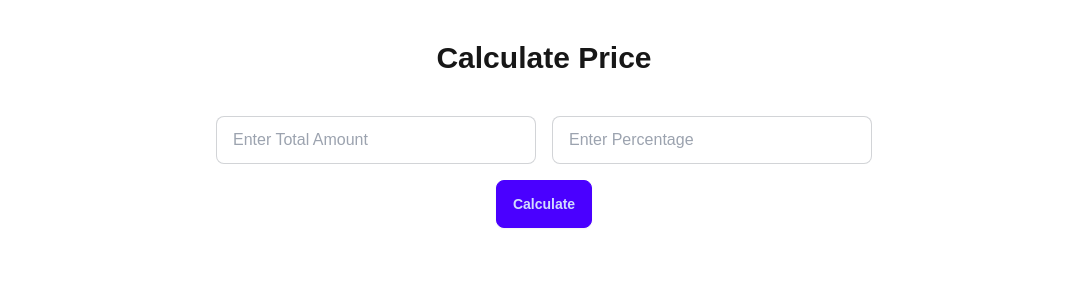
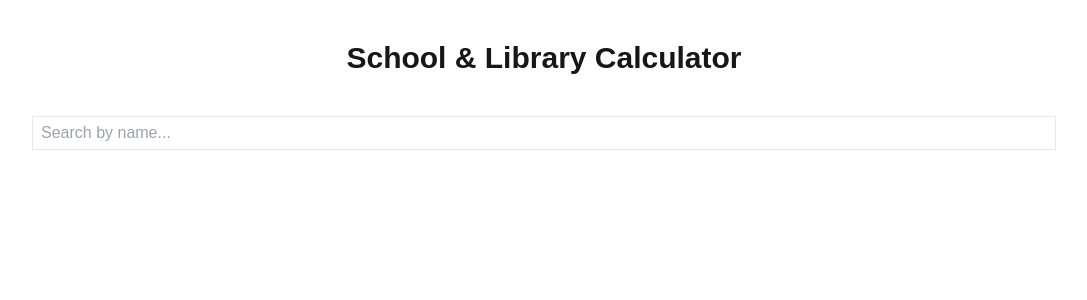
Before and after one commit to Shakib-Shajid/publication_management, a Next.js app: page /calculator in a window 1280 px wide. Shown: the top 300 px of the page, without its empty margins (96-1183 px from the left). Built offline with nearby package versions, Linux system fonts and the light colour scheme.

Commit message:
add percentage for calculating amount

```diff
--- /dev/null
+++ b/src/app/calculator/api/route.js
@@ -0,0 +1,81 @@
+import { NextResponse } from "next/server";
+import { MongoClient, ObjectId } from "mongodb";
+
+const uri = process.env.MONGODB_URI;
+const client = new MongoClient(uri);
+const db = client.db("schoolDB"); // Change 'schoolDB' to your actual database name
+const collection = db.collection("schools");
+
+// GET: Fetch all schools or search by name
+export async function GET(req) {
+    try {
+        await client.connect();
+        const url = new URL(req.url);
+        const searchQuery = url.searchParams.get("search"); // Extract search query from URL
+        let schools;
+
+        if (searchQuery) {
+            schools = await collection.find({
+                name: { $regex: searchQuery, $options: "i" } // Case-insensitive search
+            }).toArray();
+        } else {
+            schools = await collection.find().toArray();
+        }
+
+        return NextResponse.json(schools);
+    } catch (error) {
+        return NextResponse.json({ error: error.message }, { status: 500 });
+    }
+}
+
+// POST: Add a new school
+export async function POST(req) {
+    try {
+        const { name, price } = await req.json();
+        if (!name || !price) {
+            return NextResponse.json({ error: "Name and price are required" }, { status: 400 });
+        }
+
+        await client.connect();
+        const result = await collection.insertOne({ name, price });
+        return NextResponse.json({ message: "School added", id: result.insertedId });
+    } catch (error) {
+        return NextResponse.json({ error: error.message }, { status: 500 });
+    }
+}
+
+// PUT: Update school name and/or price
+export async function PUT(req) {
+    try {
+        const { id, name, price } = await req.json();
+        if (!id || (!name && !price)) {
+            return NextResponse.json({ error: "ID, name or price are required" }, { status: 400 });
+        }
+
+        await client.connect();
+        const updateFields = {};
+        if (name) updateFields.name = name;
+        if (price) updateFields.price = price;
+
+        const result = await collection.updateOne({ _id: new ObjectId(id) }, { $set: updateFields });
+        return NextResponse.json({ message: "School updated", modifiedCount: result.modifiedCount });
+    } catch (error) {
+        return NextResponse.json({ error: error.message }, { status: 500 });
+    }
+}
+
+// DELETE: Remove a school
+export async function DELETE(req) {
+    try {
+        const { id } = await req.json();
+        if (!id) {
+            return NextResponse.json({ error: "ID is required" }, { status: 400 });
+        }
+
+        await client.connect();
+        const result = await collection.deleteOne({ _id: new ObjectId(id) });
+        return NextResponse.json({ message: "School deleted", deletedCount: result.deletedCount });
+    } catch (error) {
+        return NextResponse.json({ error: error.message }, { status: 500 });
+    }
+}
--- a/src/app/calculator/page.jsx
+++ b/src/app/calculator/page.jsx
@@ -1,56 +1,230 @@
-"use client"
-import React, { useState } from 'react';
+// "use client"
+// import React, { useState } from 'react';
+
+// const Page = () => {
+    // const [amount, setAmount] = useState('');
+    // const [percentage, setPercentage] = useState('');
+    // const [result, setResult] = useState(null);
+
+    // const handleCalculate = () => {
+    //     const totalAmount = parseFloat(amount);
+    //     const percentValue = parseFloat(percentage);
+
+    //     if (!isNaN(totalAmount) && !isNaN(percentValue)) {
+    //         const calculatedValue = (totalAmount * percentValue) / 100;
+    //         const finalAmount = totalAmount - calculatedValue;
+    //         setResult(finalAmount);
+    //     } else {
+    //         setResult('Invalid input');
+    //     }
+    // };
+
+//     return (
+//         <div className='text-center my-10'>
+//             <h3 className='text-3xl font-bold'>Calculate Price</h3>
+//             <div className='my-10'>
+//                 <div className='flex gap-4 justify-center'>
+//                     <input
+//                         type="text"
+//                         placeholder="Enter Total Amount"
+//                         className="input input-bordered w-full max-w-xs"
+//                         value={amount}
+//                         onChange={(e) => setAmount(e.target.value)}
+//                     />
+//                     <input
+//                         type="text"
+//                         placeholder="Enter Percentage"
+//                         className="input input-bordered w-full max-w-xs"
+//                         value={percentage}
+//                         onChange={(e) => setPercentage(e.target.value)}
+//                     />
+//                 </div>
+//                 <button
+//                     className='btn btn-primary mt-4'
+//                     onClick={handleCalculate}
+//                 >
+//                     Calculate
+//                 </button>
+//                 {result !== null && (
+//                     <div className='mt-4 text-lg font-semibold'>
+//                         Back: {result}
+//                     </div>
+//                 )}
+//             </div>
+//         </div>
+//     );
+// };
+
+// export default Page;
+
+
+
+
+
+
+
+
+
+
+
+
+
+
+
+
+
+
+
+
+"use client";
+import React, { useEffect, useState } from "react";
 
 const Page = () => {
-    const [amount, setAmount] = useState('');
-    const [percentage, setPercentage] = useState('');
+    const [searchQuery, setSearchQuery] = useState("");
+    const [schools, setSchools] = useState([]);  // To store list of matching schools
+    const [selectedSchool, setSelectedSchool] = useState(null);  // To store the selected school data
+    const [amount, setAmount] = useState("");
     const [result, setResult] = useState(null);
+    const [notFound, setNotFound] = useState(false);
 
-    const handleCalculate = () => {
-        const totalAmount = parseFloat(amount);
-        const percentValue = parseFloat(percentage);
+    // Fetch matching schools based on search query
+    useEffect(() => {
+        async function fetchData() {
+            if (searchQuery.trim() === "") {
+                setSchools([]);
+                setSelectedSchool(null);
+                setNotFound(false);
+                return;
+            }
 
-        if (!isNaN(totalAmount) && !isNaN(percentValue)) {
-            const calculatedValue = (totalAmount * percentValue) / 100;
-            const finalAmount = totalAmount - calculatedValue;
-            setResult(finalAmount);
-        } else {
-            setResult('Invalid input');
+            try {
+                const res = await fetch(`/list/api?search=${searchQuery}`);
+                if (!res.ok) throw new Error("Failed to fetch data");
+
+                const data = await res.json();
+                if (data.length > 0) {
+                    setSchools(data);  // Set matching schools
+                    setNotFound(false); // Reset not found flag
+                } else {
+                    setSchools([]);
+                    setNotFound(true); // No matching data found
+                }
+            } catch (error) {
+                console.error("Error fetching data:", error);
+                setNotFound(true);
+            }
         }
+        fetchData();
+    }, [searchQuery]);
+
+    // Handle search input change
+    const handleSearchChange = (e) => {
+        setSearchQuery(e.target.value);
     };
 
+    // Select a school from the suggestions
+    const handleSchoolSelect = (school) => {
+        setSelectedSchool(school);
+        setSearchQuery(school.name);  // Set search query to the selected school name
+        setSchools([]);  // Clear suggestions after selection
+    };
+
+    // Handle amount input change
+    const handleAmountChange = (e) => {
+        setAmount(e.target.value);
+    };
+
+    // Calculate result when amount or percentage changes
+    useEffect(() => {
+        if (amount && selectedSchool) {
+            const discount = (parseFloat(amount) * parseFloat(selectedSchool.price)) / 100;
+            setResult(parseFloat(amount) - discount);
+        } else {
+            setResult(null);
+        }
+    }, [amount, selectedSchool]);
+
     return (
-        <div className='text-center my-10'>
-            <h3 className='text-3xl font-bold'>Calculate Price</h3>
-            <div className='my-10'>
-                <div className='flex gap-4 justify-center'>
+        <div className="w-[80%] mx-auto">
+            <h3 className="text-3xl font-bold text-center my-10">School & Library Calculator</h3>
+
+            {/* Search Input */}
+            <div className="mb-6">
+                <input
+                    type="text"
+                    value={searchQuery}
+                    onChange={handleSearchChange}
+                    placeholder="Search by name..."
+                    className="border px-2 py-1 w-full"
+                />
+            </div>
+
+            {/* Show "Not Found" message */}
+            {notFound && <p className="text-red-500 text-center">School not found.</p>}
+
+            {/* Show list of schools if matching schools are found */}
+            {schools.length > 0 && (
+                <div className="mb-4">
+                    <ul className="border p-2">
+                        {schools.map((school) => (
+                            <li
+                                key={school._id}
+                                onClick={() => handleSchoolSelect(school)}
+                                className="cursor-pointer py-1 hover:bg-gray-200"
+                            >
+                                {school.name}
+                            </li>
+                        ))}
+                    </ul>
+                </div>
+            )}
+
+            {/* Display selected school name */}
+            {selectedSchool && !notFound && (
+                <div className="mb-4">
+                    <label className="block font-semibold">School Name:</label>
                     <input
                         type="text"
-                        placeholder="Enter Total Amount"
-                        className="input input-bordered w-full max-w-xs"
-                        value={amount}
-                        onChange={(e) => setAmount(e.target.value)}
+                        value={selectedSchool.name}
+                        readOnly
+                        className="border px-2 py-1 w-full bg-gray-100"
                     />
+                </div>
+            )}
+
+            {/* Percentage Display */}
+            {selectedSchool && !notFound && (
+                <div className="mb-4">
+                    <label className="block font-semibold">Percentage:</label>
                     <input
                         type="text"
-                        placeholder="Enter Percentage"
-                        className="input input-bordered w-full max-w-xs"
-                        value={percentage}
-                        onChange={(e) => setPercentage(e.target.value)}
+                        value={selectedSchool.price}
+                        readOnly
+                        className="border px-2 py-1 w-full bg-gray-100"
                     />
                 </div>
-                <button
-                    className='btn btn-primary mt-4'
-                    onClick={handleCalculate}
-                >
-                    Calculate
-                </button>
-                {result !== null && (
-                    <div className='mt-4 text-lg font-semibold'>
-                        Back: {result}
-                    </div>
-                )}
-            </div>
+            )}
+
+            {/* Amount Input */}
+            {selectedSchool && !notFound && (
+                <div className="mb-4">
+                    <label className="block font-semibold">Amount:</label>
+                    <input
+                        type="number"
+                        value={amount}
+                        onChange={handleAmountChange}
+                        placeholder="Enter amount..."
+                        className="border px-2 py-1 w-full"
+                    />
+                </div>
+            )}
+
+            {/* Calculation Result */}
+            {result !== null && !notFound && (
+                <div className="mt-4">
+                    <h4 className="text-xl font-bold">Result: {result.toFixed(2)}</h4>
+                </div>
+            )}
         </div>
     );
 };
```
